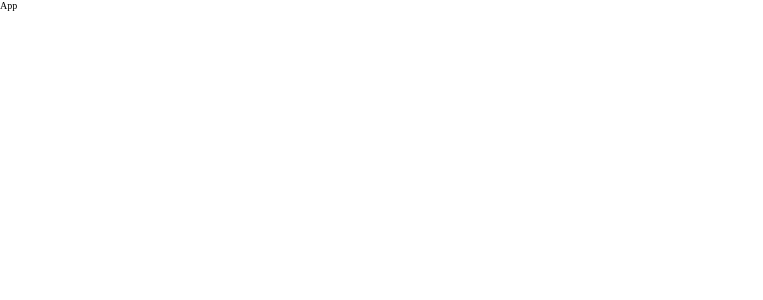
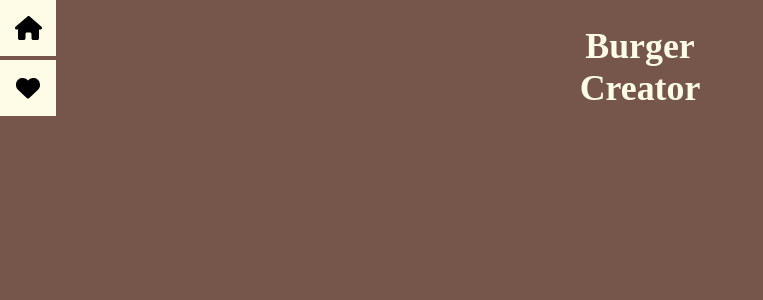
Before and after one commit to MobbySchiller/burger-creator, a React (Vite) app: page / in a window 1280 px wide. Shown: the top 300 px of the page, without its empty margins (0-763 px from the left). Built offline with nearby package versions, Linux system fonts and the light colour scheme; a web font is replaced by a local one.

Commit message:
style: add wrapper and Header components style

```diff
--- a/package.json
+++ b/package.json
@@ -9,6 +9,9 @@
     "preview": "vite preview"
   },
   "dependencies": {
+    "@fortawesome/fontawesome-svg-core": "^6.3.0",
+    "@fortawesome/free-solid-svg-icons": "^6.3.0",
+    "@fortawesome/react-fontawesome": "^0.2.0",
     "react": "^18.2.0",
     "react-dom": "^18.2.0",
     "sass": "^1.58.0"
--- a/src/App.tsx
+++ b/src/App.tsx
@@ -1,9 +1,10 @@
 import { FC } from 'react'
+import Header from './components/Header/Header'
 
 const App: FC = () => {
   return (
-    <div>
-      App
+    <div className='wrapper'>
+      <Header />
     </div>
   )
 }
--- /dev/null
+++ b/src/components/Header/Header.tsx
@@ -0,0 +1,14 @@
+import { FC } from 'react'
+import Title from './Title/Title'
+import Nav from './Nav/Nav'
+
+const Header: FC = () => {
+    return (
+        <header>
+            <Title />
+            <Nav />
+        </header>
+    )
+}
+
+export default Header
--- /dev/null
+++ b/src/components/Header/Nav/Nav.scss
@@ -0,0 +1,21 @@
+@import '../../../sass/variables';
+
+.navigation {
+    position: absolute;
+    top: 0;
+    left: 0;
+    display: flex;
+    flex-direction: column;
+}
+
+.navigation__link {
+    display: flex;
+    justify-content: center;
+    align-items: center;
+    width: 56px;
+    aspect-ratio: 1/1;
+    margin-bottom: 4px;
+    background-color: $elements;
+    font-size: 2.4rem;
+    cursor: pointer;
+}
--- /dev/null
+++ b/src/components/Header/Nav/Nav.tsx
@@ -0,0 +1,41 @@
+import { FC } from 'react'
+import { FontAwesomeIcon } from '@fortawesome/react-fontawesome'
+import { IconProp } from '@fortawesome/fontawesome-svg-core'
+import { faHouse, faHeart } from '@fortawesome/free-solid-svg-icons'
+import './Nav.scss'
+
+type Link = {
+    name: string,
+    path: string,
+    icon: IconProp
+}
+
+const Nav: FC = () => {
+
+    const links: Link[] = [
+        {
+            name: 'home',
+            path: '/',
+            icon: faHouse
+        },
+        {
+            name: 'favourites',
+            path: '/favourites',
+            icon: faHeart
+        }
+    ]
+
+    const routes: JSX.Element[] = links.map(link => (
+        <div className='navigation__link'>
+            <FontAwesomeIcon icon={link.icon} />
+        </div>
+    ))
+
+    return (
+        <nav className='navigation'>
+            {routes}
+        </nav>
+    )
+}
+
+export default Nav
--- /dev/null
+++ b/src/components/Header/Title/Title.scss
@@ -0,0 +1,10 @@
+@import '../../../sass/variables';
+
+.title {
+    display: flex;
+    flex-direction: column;
+    align-items: center;
+    padding: 25px 0;
+    color: $elements;
+    font-size: clamp(2.6rem, 2.8vw, 7.2rem);
+}
--- /dev/null
+++ b/src/components/Header/Title/Title.tsx
@@ -0,0 +1,13 @@
+import { FC } from 'react'
+import './Title.scss'
+
+const Title: FC = () => {
+    return (
+        <h1 className='title'>
+            <span>Burger</span>
+            <span>Creator</span>
+        </h1>
+    )
+}
+
+export default Title
--- /dev/null
+++ b/src/sass/_base.scss
@@ -0,0 +1,5 @@
+.wrapper {
+    width: 100%;
+    min-height: 100vh;
+    background-color: $background;
+}
--- a/src/sass/styles.scss
+++ b/src/sass/styles.scss
@@ -2,3 +2,4 @@
 @import 'variables';
 @import 'mixins';
 @import 'typography';
+@import 'base';
```
Also changed, not shown: 1 other file (tests, documents, lock files or other folders).
